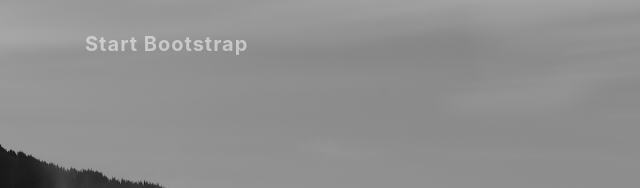
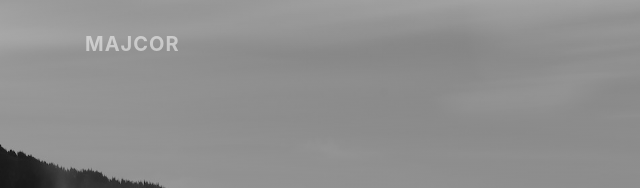
Before and after one commit to Peter-Majewski/grayscale, a website with bundled scripts: page index.html in a window 1280 px wide. Shown: the top 188 px of the page, 0-640 px from the left. Built offline with nearby package versions, Linux system fonts and the light colour scheme.

Commit message:
Update index.html

```diff
--- a/index.html
+++ b/index.html
@@ -28,7 +28,7 @@
   <!-- Navigation -->
   <nav class="navbar navbar-expand-lg navbar-light fixed-top" id="mainNav">
     <div class="container">
-      <a class="navbar-brand js-scroll-trigger" href="#page-top">Start Bootstrap</a>
+      <a class="navbar-brand js-scroll-trigger" href="#page-top">MAJCOR</a>
       <button class="navbar-toggler navbar-toggler-right" type="button" data-toggle="collapse" data-target="#navbarResponsive" aria-controls="navbarResponsive" aria-expanded="false" aria-label="Toggle navigation">
         Menu
         <i class="fas fa-bars"></i>
```
